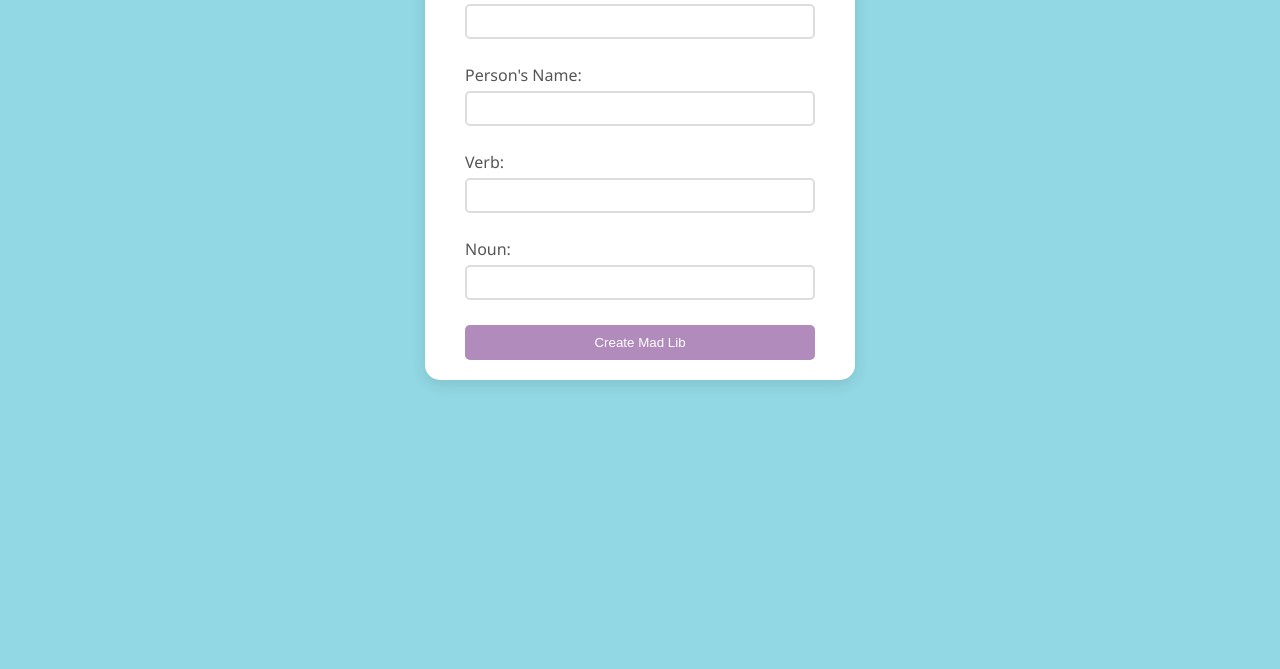
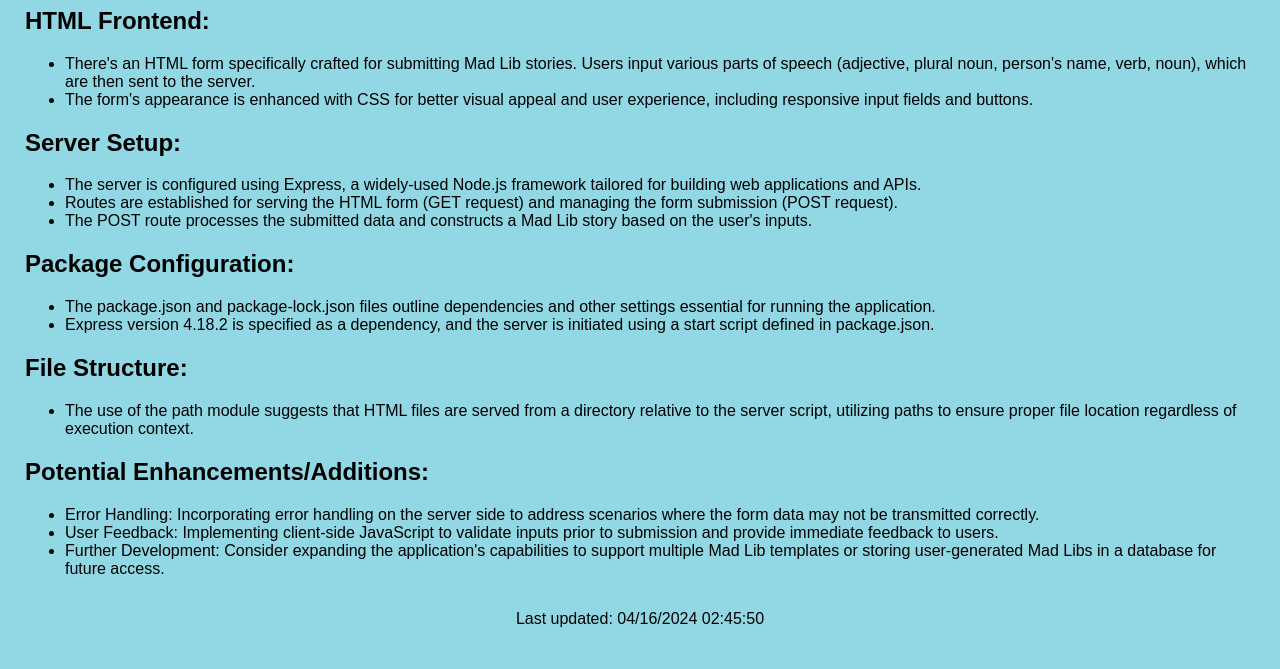
Before and after one commit to Ruchithakoppula/ITC505-lab-7, a website: page index.html in a window 1280 px wide. Shown: the part 311-980 px from the top of the page. Before the commit the page ends 800 px from the top, so only its background shows below. Drawn offline with Linux system fonts and the light colour scheme; a web font is replaced by a local one.

Commit message:
Update index.html

```diff
--- a/index.html
+++ b/index.html
@@ -4,13 +4,15 @@
     <meta charset="UTF-8">
     <title>Mad Lib</title>
     <style>
+        @import url('https://fonts.cdnfonts.com/css/encode-sans-sc');
         body {
-            font-family: 'Segoe UI', Tahoma, Geneva, Verdana, sans-serif;
+            font-family: 'Encode Sans SC', sans-serif;
             background-color: #91D8E4;
             display: flex;
+            flex-direction: column;
             justify-content: center;
             align-items: center;
-            height: 100vh;
+            padding: 25px;
             margin: 0;
         }
 
@@ -22,6 +24,9 @@
             max-width: 350px;
             width: 100%;
         }
+
+        h1,p{
+            font-family: 'Encode Sans SC', sans-serif;
 
         h2 {
             text-align: center;
@@ -65,6 +70,7 @@
     </style>
 </head>
 <body>
+    <div>
     <form action="/cs212/homework/8" method="post">
         <h2>Create Your Mad Lib</h2>
 
@@ -85,5 +91,57 @@
 
         <input type="submit" value="Create Mad Lib">
     </form>
+        </div>
+
+    <div>
+        <h1>ADDENDUM</h1>
+        <h2><b>HTML Frontend:</b></h2>
+<P>
+<ul>
+    <li>There's an HTML form specifically crafted for submitting Mad Lib stories. Users input various parts of speech (adjective, plural noun, person's name, verb, noun), which are then sent to the server.</li>
+    <li>The form's appearance is enhanced with CSS for better visual appeal and user experience, including responsive input fields and buttons.</li>
+</ul>
+</P>
+<h2><b>Server Setup:</b></h2>
+<p>
+    <ul>
+<li>The server is configured using Express, a widely-used Node.js framework tailored for building web applications and APIs.</li>
+<li>Routes are established for serving the HTML form (GET request) and managing the form submission (POST request).</li>
+<li>The POST route processes the submitted data and constructs a Mad Lib story based on the user's inputs.</li>
+    </ul>
+        </p>
+<h2><b>Package Configuration:</b></h2>
+<p>
+    <ul>
+<li>The package.json and package-lock.json files outline dependencies and other settings essential for running the application.</li>
+<li>Express version 4.18.2 is specified as a dependency, and the server is initiated using a start script defined in package.json.</li>
+    </ul>
+        </p>
+<h2><b>File Structure:</b></h2>
+<p>
+    <ul>
+<li>The use of the path module suggests that HTML files are served from a directory relative to the server script, utilizing paths to ensure proper file location regardless of execution context.</li>
+    </ul>
+        </p>
+<h2><b>Potential Enhancements/Additions:</b></h2>
+<p>
+    <ul>
+<li>Error Handling: Incorporating error handling on the server side to address scenarios where the form data may not be transmitted correctly.</li>
+<li>User Feedback: Implementing client-side JavaScript to validate inputs prior to submission and provide immediate feedback to users.</li>
+<li>Further Development: Consider expanding the application's capabilities to support multiple Mad Lib templates or storing user-generated Mad Libs in a database for future access.</li>
+    </ul>
+        </p>
+    </div>
+<div>
+     <footer>
+        <p>Last updated:
+            <span id="lastModified"></span>
+        </p>
+    </footer>
+    <script type="text/javascript">
+         var x = document.lastModified;
+         document.getElementById('lastModified').textContent = x;
+    </script>
+</div>
 </body>
 </html>
```
